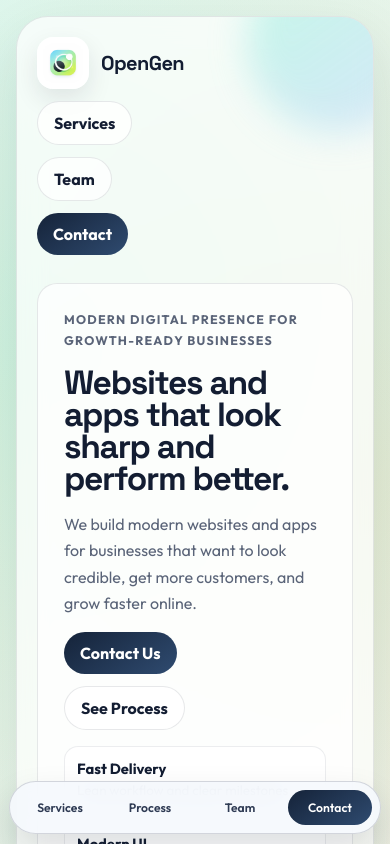
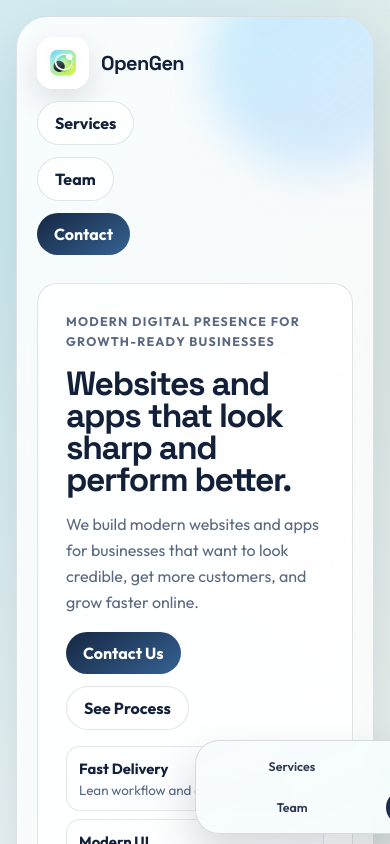
Before and after one commit to Raviraj4343/opngen, a React (Vite) app in the folder Frontend/: page / in a window 390 px wide. Shown: the top 844 px of the page. Built offline with nearby package versions, Linux system fonts and the light colour scheme; no server answers.

Commit message:
refactor HomePage and StartProjectPage styles; enhance global styles for improved UI consistency and responsiveness

```diff
--- a/Frontend/src/pages/StartProjectPage.jsx
+++ b/Frontend/src/pages/StartProjectPage.jsx
@@ -127,7 +127,7 @@ const ContactPage = () => {
             <input name="phone" type="tel" value={formState.phone} onChange={handleChange} placeholder="Your phone number" />
           </label>
 
-          <label className="form-field">
+          <label className="form-field form-field--full">
             <span>Email</span>
             <input name="email" type="email" value={formState.email} onChange={handleChange} placeholder="you@example.com" />
           </label>
--- a/Frontend/src/styles/globals.css
+++ b/Frontend/src/styles/globals.css
@@ -16,9 +16,20 @@ body {
   font-family: var(--font-body);
   color: var(--color-text);
   background:
-    radial-gradient(circle at 10% 10%, rgba(118, 244, 204, 0.32), transparent 26%),
-    radial-gradient(circle at 88% 14%, rgba(255, 190, 118, 0.28), transparent 24%),
-    linear-gradient(160deg, #f5f9f9 0%, #fefcf7 52%, #f4f9f3 100%);
+    radial-gradient(circle at 8% 6%, rgba(77, 221, 255, 0.26), transparent 30%),
+    radial-gradient(circle at 88% 8%, rgba(255, 180, 124, 0.24), transparent 28%),
+    radial-gradient(circle at 92% 92%, rgba(129, 235, 186, 0.2), transparent 22%),
+    linear-gradient(155deg, #f5f9ff 0%, #fefdf8 50%, #f3fbf8 100%);
+}
+
+body::before {
+  content: '';
+  position: fixed;
+  inset: 0;
+  pointer-events: none;
+  opacity: 0.22;
+  background-image: radial-gradient(rgba(20, 31, 54, 0.1) 0.5px, transparent 0.5px);
+  background-size: 14px 14px;
 }
 
 a {
@@ -49,7 +60,19 @@ select {
 
 .landing-page {
   display: grid;
-  gap: 20px;
+  gap: 22px;
+}
+
+.landing-page > * {
+  animation: fade-up 0.55s ease both;
+}
+
+.landing-page > *:nth-child(2) {
+  animation-delay: 0.05s;
+}
+
+.landing-page > *:nth-child(3) {
+  animation-delay: 0.1s;
 }
 
 .hero,
@@ -57,13 +80,13 @@ select {
 .empty-state {
   border: 1px solid var(--color-border);
   border-radius: var(--radius-xl);
-  background: var(--color-surface);
-  backdrop-filter: blur(14px);
+  background: linear-gradient(160deg, rgba(255, 255, 255, 0.85), rgba(255, 255, 255, 0.62));
+  backdrop-filter: blur(16px);
   box-shadow: var(--shadow-soft);
 }
 
 .hero {
-  padding: 28px;
+  padding: 30px;
   display: grid;
   gap: 28px;
   position: relative;
@@ -81,10 +104,24 @@ select {
   right: -54px;
   top: -64px;
   width: 180px;
-  height: 180px;
+  width: 220px;
+  height: 220px;
   border-radius: 999px;
-  background: linear-gradient(145deg, rgba(118, 244, 204, 0.4), rgba(114, 166, 255, 0.25));
-  filter: blur(18px);
+  background: linear-gradient(145deg, rgba(89, 204, 255, 0.34), rgba(106, 167, 255, 0.2));
+  filter: blur(22px);
+  pointer-events: none;
+}
+
+.hero::before {
+  content: '';
+  position: absolute;
+  left: -70px;
+  bottom: -90px;
+  width: 210px;
+  height: 210px;
+  border-radius: 999px;
+  background: linear-gradient(145deg, rgba(129, 235, 186, 0.35), rgba(255, 186, 133, 0.24));
+  filter: blur(20px);
   pointer-events: none;
 }
 
@@ -103,7 +140,7 @@ select {
 
 .hero__body {
   display: grid;
-  gap: 18px;
+  gap: 20px;
   grid-template-columns: 1.2fr 0.8fr;
 }
 
@@ -118,8 +155,8 @@ select {
   height: 52px;
   object-fit: contain;
   border-radius: 16px;
-  background: rgba(255, 255, 255, 0.94);
-  box-shadow: 0 10px 24px rgba(17, 26, 45, 0.1);
+  background: rgba(255, 255, 255, 0.96);
+  box-shadow: 0 12px 30px rgba(17, 26, 45, 0.12);
   padding: 6px;
 }
 
@@ -147,12 +184,12 @@ select {
 .team-card {
   border: 1px solid var(--color-border);
   border-radius: var(--radius-lg);
-  background: rgba(255, 255, 255, 0.72);
+  background: rgba(255, 255, 255, 0.8);
 }
 
 .hero__content,
 .hero__panel {
-  padding: 26px;
+  padding: 28px;
 }
 
 .hero__content {
@@ -189,7 +226,7 @@ select {
 .empty-state p {
   margin: 0;
   color: var(--color-muted);
-  line-height: 1.65;
+  line-height: 1.62;
 }
 
 .hero__stats {
@@ -203,8 +240,8 @@ select {
   gap: 4px;
   padding: 12px;
   border-radius: 14px;
-  background: rgba(255, 255, 255, 0.82);
-  border: 1px solid rgba(19, 29, 50, 0.08);
+  background: linear-gradient(155deg, rgba(255, 255, 255, 0.94), rgba(246, 252, 255, 0.84));
+  border: 1px solid rgba(19, 29, 50, 0.1);
 }
 
 .hero__stats strong {
@@ -232,7 +269,7 @@ select {
 }
 
 .section-block {
-  padding: 24px;
+  padding: 26px;
   display: grid;
   gap: 18px;
   position: relative;
@@ -273,7 +310,7 @@ select {
 .team-grid,
 .status-grid {
   display: grid;
-  gap: 14px;
+  gap: 16px;
 }
 
 .services-grid {
@@ -293,7 +330,21 @@ select {
 .process-card {
   display: grid;
   gap: 10px;
-  padding: 18px;
+  padding: 20px;
+  position: relative;
+  overflow: hidden;
+}
+
+.service-card::before,
+.process-card::before {
+  content: '';
+  position: absolute;
+  left: 0;
+  top: 0;
+  bottom: 0;
+  width: 3px;
+  background: linear-gradient(180deg, rgba(82, 200, 255, 0.9), rgba(109, 225, 172, 0.85));
+  opacity: 0.65;
 }
 
 .status-card {
@@ -307,9 +358,9 @@ select {
 .service-card:hover,
 .process-card:hover,
 .team-card:hover {
-  transform: translateY(-2px);
+  transform: translateY(-3px);
   border-color: rgba(19, 29, 50, 0.15);
-  box-shadow: 0 14px 28px rgba(17, 26, 45, 0.08);
+  box-shadow: 0 16px 30px rgba(17, 26, 45, 0.1);
 }
 
 .status-card__label {
@@ -375,6 +426,7 @@ select {
 .contact-card {
   grid-template-columns: 0.95fr 1.05fr;
   align-items: start;
+  gap: 18px;
 }
 
 .contact-card--elevated {
@@ -410,8 +462,9 @@ select {
 }
 
 .contact-form {
-  padding: 20px;
-  gap: 14px;
+  padding: 22px;
+  gap: 16px;
+  grid-template-columns: repeat(2, minmax(0, 1fr));
 }
 
 .form-field {
@@ -427,7 +480,7 @@ select {
 .form-field input,
 .form-field textarea {
   width: 100%;
-  padding: 12px 14px;
+  padding: 13px 14px;
   border: 1px solid rgba(19, 29, 50, 0.16);
   border-radius: 12px;
   background: rgba(255, 255, 255, 0.95);
@@ -439,6 +492,11 @@ select {
 .form-field textarea:focus {
   border-color: rgba(65, 143, 255, 0.7);
   box-shadow: 0 0 0 3px rgba(65, 143, 255, 0.15);
+  grid-column: 1 / -1;
+}
+
+.contact-form__actions .button {
+  min-width: 140px;
 }
 
 .form-field--full {
@@ -460,14 +518,14 @@ select {
 .team-card {
   overflow: hidden;
   display: grid;
-  grid-template-columns: 104px 1fr;
-  padding: 14px;
+  grid-template-columns: 110px 1fr;
+  padding: 16px;
   gap: 14px;
 }
 
 .team-card__image {
-  width: 104px;
-  height: 104px;
+  width: 110px;
+  height: 110px;
   border-radius: 18px;
   object-fit: cover;
 }
@@ -503,7 +561,7 @@ select {
   display: inline-flex;
   align-items: center;
   justify-content: center;
-  padding: 11px 16px;
+  padding: 11px 17px;
   border-radius: 999px;
   font-weight: 700;
   transition:
@@ -519,7 +577,7 @@ select {
 }
 
 .button--primary {
-  background: linear-gradient(145deg, #152339, #2f4b70);
+  background: linear-gradient(145deg, #162742, #356293);
   color: #fff;
 }
 
@@ -534,21 +592,21 @@ select {
   left: 50%;
   bottom: 18px;
   transform: translateX(-50%);
-  width: min(760px, calc(100% - 24px));
-  padding: 10px;
+  width: min(780px, calc(100% - 24px));
+  padding: 9px;
   display: grid;
   grid-template-columns: repeat(4, minmax(0, 1fr));
-  gap: 8px;
+  gap: 7px;
   border-radius: 999px;
-  border: 1px solid rgba(19, 29, 50, 0.16);
-  background: rgba(245, 249, 253, 0.9);
-  backdrop-filter: blur(14px);
-  box-shadow: 0 18px 36px rgba(17, 26, 45, 0.14);
+  border: 1px solid rgba(19, 29, 50, 0.15);
+  background: linear-gradient(155deg, rgba(248, 252, 255, 0.92), rgba(244, 252, 249, 0.9));
+  backdrop-filter: blur(16px);
+  box-shadow: 0 20px 44px rgba(17, 26, 45, 0.16);
   z-index: 40;
 }
 
 .bottom-nav__link {
-  padding: 10px 12px;
+  padding: 10px 11px;
   text-align: center;
   border-radius: 999px;
   font-size: 0.88rem;
@@ -566,7 +624,7 @@ select {
 }
 
 .bottom-nav__link--primary {
-  background: linear-gradient(145deg, #152339, #2f4b70);
+  background: linear-gradient(145deg, #162742, #356293);
   color: #fff;
 }
 
@@ -580,7 +638,7 @@ select {
 }
 
 .bottom-nav__link--primary:hover {
-  background: linear-gradient(145deg, #152339, #355582);
+  background: linear-gradient(145deg, #152339, #3c6ca1);
   color: #fff;
 }
 
@@ -608,6 +666,18 @@ select {
   }
 }
 
+@keyframes fade-up {
+  from {
+    opacity: 0;
+    transform: translateY(12px);
+  }
+
+  to {
+    opacity: 1;
+    transform: translateY(0);
+  }
+}
+
 @media (max-width: 960px) {
   .hero__body,
   .contact-card,
@@ -615,6 +685,10 @@ select {
   .process-grid,
   .team-grid,
   .hero__stats {
+    grid-template-columns: 1fr;
+  }
+
+  .contact-form {
     grid-template-columns: 1fr;
   }
 
@@ -667,3 +741,19 @@ select {
     height: 200px;
   }
 }
+
+@media (max-width: 520px) {
+  .hero__stats {
+    gap: 8px;
+  }
+
+  .bottom-nav {
+    border-radius: 24px;
+    grid-template-columns: repeat(2, minmax(0, 1fr));
+    width: calc(100% - 14px);
+  }
+
+  .bottom-nav__link {
+    font-size: 0.78rem;
+  }
+}
--- a/Frontend/src/styles/theme.css
+++ b/Frontend/src/styles/theme.css
@@ -1,19 +1,19 @@
 :root {
   color-scheme: light;
-  --color-bg: #f6faf8;
-  --color-surface: rgba(255, 255, 255, 0.7);
-  --color-surface-strong: rgba(255, 255, 255, 0.92);
-  --color-text: #131d32;
-  --color-muted: #5a6478;
-  --color-border: rgba(19, 29, 50, 0.1);
-  --color-accent: #1a2b44;
-  --color-accent-soft: rgba(118, 244, 204, 0.26);
-  --color-success: #0f8e67;
-  --color-danger: #ce3c4f;
-  --color-cyan: #76f4cc;
-  --color-lime: #c6f773;
-  --color-peach: #ffbe76;
-  --shadow-soft: 0 22px 56px rgba(20, 33, 58, 0.1);
+  --color-bg: #f4f8ff;
+  --color-surface: rgba(255, 255, 255, 0.76);
+  --color-surface-strong: rgba(255, 255, 255, 0.94);
+  --color-text: #12203a;
+  --color-muted: #5b6882;
+  --color-border: rgba(18, 32, 58, 0.12);
+  --color-accent: #18325b;
+  --color-accent-soft: rgba(92, 219, 255, 0.2);
+  --color-success: #0f8b69;
+  --color-danger: #cd3f56;
+  --color-cyan: #59ccff;
+  --color-lime: #81ebba;
+  --color-peach: #ffb586;
+  --shadow-soft: 0 24px 58px rgba(17, 32, 58, 0.12);
   --radius-xl: 32px;
   --radius-lg: 20px;
   --radius-md: 16px;
```
Also changed, not shown: Frontend/src/features/home/pages/HomePage.jsx (indentation only).
